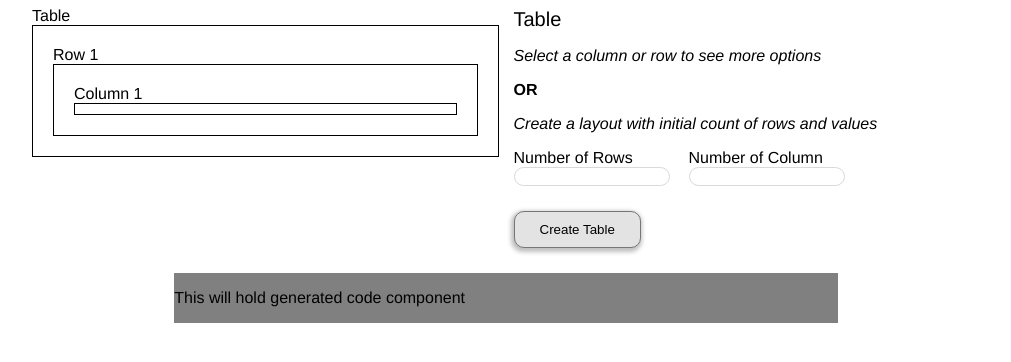
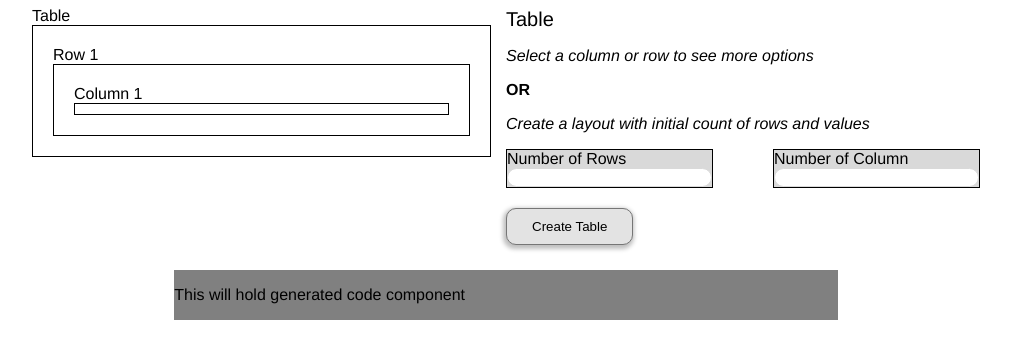
Before and after one commit to Adrian-NB/html-table-generator, a plain HTML site: page index.html in a window 1280 px wide. Shown: the part 106-468 px from the top of the page, without its empty margins (134-1145 px from the left). Drawn offline with Linux system fonts and the light colour scheme.

Commit message:
change and fix the inputs kissing, also changed font size of title for moblie

```diff
--- a/index.css
+++ b/index.css
@@ -46,6 +46,11 @@ label {
     display: block;
 }
 
+input {
+    box-sizing: inherit;
+    width: 100%;
+}
+
 #startContainer {
     align-items: center;
     display: flex;
@@ -91,13 +96,16 @@ label {
 }
 
 .inputContainer {
-    width: 150px;
+    box-sizing: border-box;
+    background-color: #d9d9d9;
+    border: 1px solid #000;
+    width: 300px;
 }
 
 .inputRow {
     display: flex;
-    gap: 25px;
-    margin-bottom: 25px;
+    gap: 60px;
+    margin-bottom: 20px;
 }
 
 .inputRow input {
@@ -130,6 +138,10 @@ label {
         padding: 0 15px;
     }
 
+    h1 {
+        font-size: 45px;
+    }
+
     .fakeTableContainer,
     .tableCreatorMenu {
         width: 100%;
```
